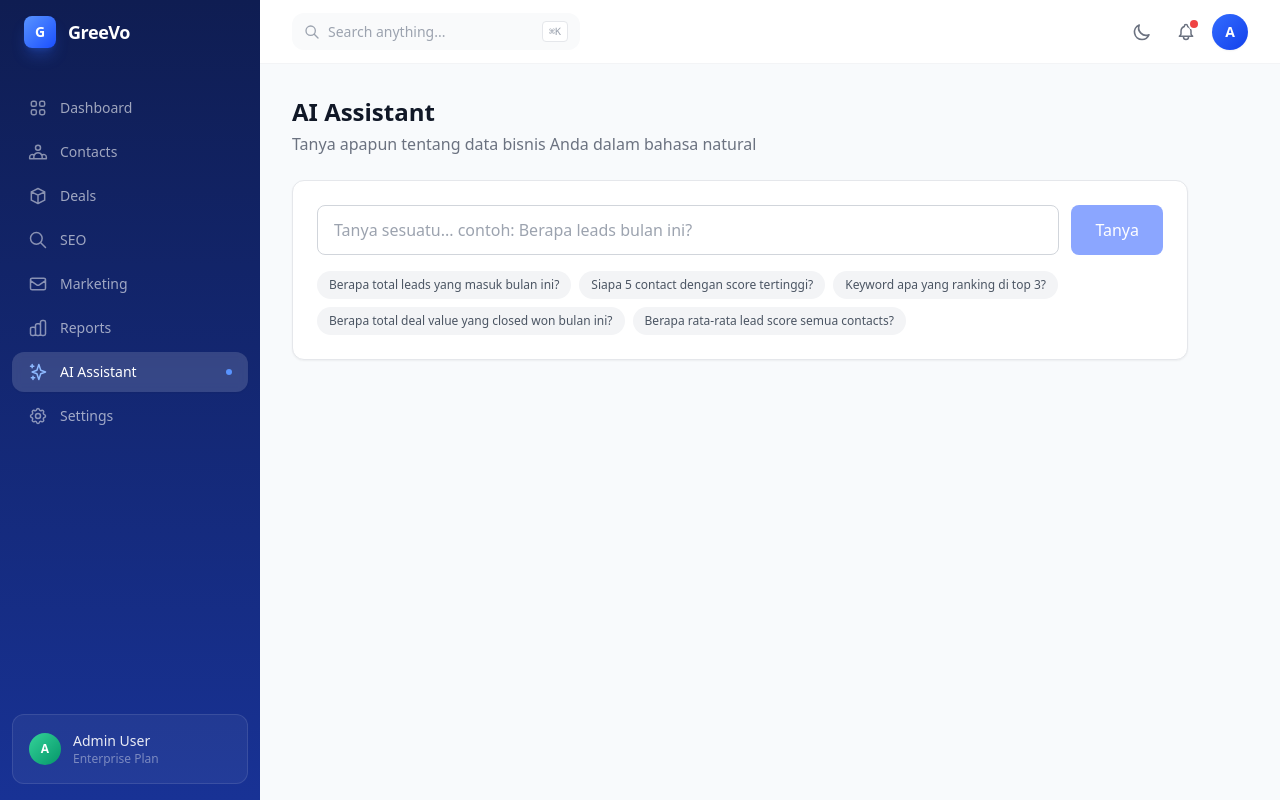
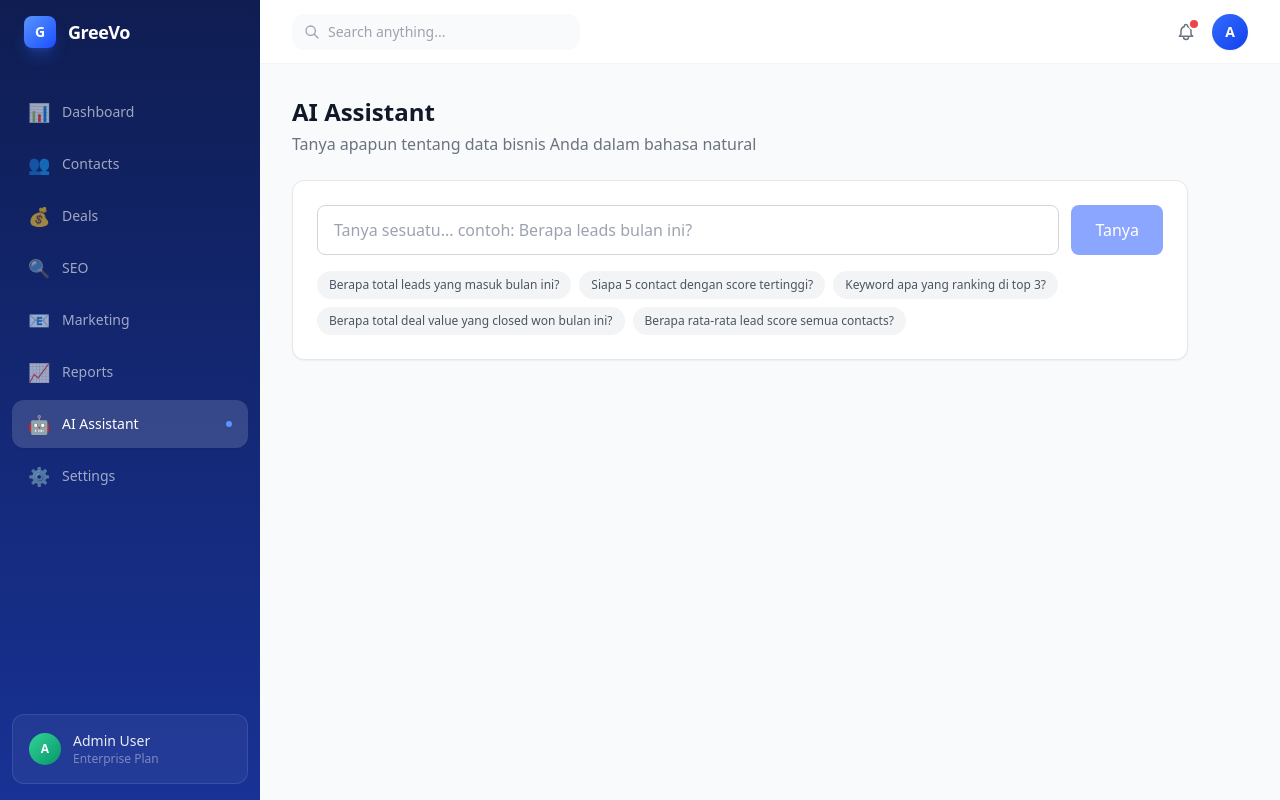
Before and after one commit to dhanimo90/greevo, a Next.js app in the folder dashboard/: page /ai in a window 1280 px wide. Built offline with nearby package versions, Linux system fonts and the light colour scheme.

Commit message:
Fix navigation: simplify sidebar, remove complex components that may cause hydration issues

```diff
--- a/dashboard/src/app/layout.tsx
+++ b/dashboard/src/app/layout.tsx
@@ -1,8 +1,6 @@
 import type { Metadata } from "next";
 import "./globals.css";
 import { Sidebar } from "@/components/sidebar";
-import { ThemeToggle } from "@/components/theme-toggle";
-import { CommandPalette } from "@/components/command-palette";
 
 export const metadata: Metadata = {
   title: "GreeVo Dashboard",
@@ -12,24 +10,17 @@ export const metadata: Metadata = {
 export default function RootLayout({ children }: { children: React.ReactNode }) {
   return (
     <html lang="id">
-      <body className="flex h-screen overflow-hidden">
+      <body className="flex h-screen overflow-hidden bg-slate-50 dark:bg-gray-950">
         <Sidebar />
-        <CommandPalette />
         <div className="flex-1 flex flex-col overflow-hidden">
-          {/* Top Bar */}
           <header className="h-16 bg-white dark:bg-gray-900 border-b border-gray-100 dark:border-gray-800 flex items-center justify-between px-6 lg:px-8 shrink-0">
             <div className="flex items-center gap-4">
-              <button className="lg:hidden p-2 rounded-lg hover:bg-gray-100">
-                <svg className="w-5 h-5 text-gray-600" fill="none" viewBox="0 0 24 24" stroke="currentColor"><path strokeLinecap="round" strokeLinejoin="round" strokeWidth={2} d="M4 6h16M4 12h16M4 18h16"/></svg>
-              </button>
-              <div className="hidden sm:flex items-center gap-2 px-3 py-2 bg-gray-50 rounded-xl w-72">
+              <div className="hidden sm:flex items-center gap-2 px-3 py-2 bg-gray-50 dark:bg-gray-800 rounded-xl w-72">
                 <svg className="w-4 h-4 text-gray-400" fill="none" viewBox="0 0 24 24" stroke="currentColor"><path strokeLinecap="round" strokeLinejoin="round" strokeWidth={2} d="M21 21l-6-6m2-5a7 7 0 11-14 0 7 7 0 0114 0z"/></svg>
-                <input type="text" placeholder="Search anything..." className="bg-transparent text-sm outline-none flex-1 placeholder:text-gray-400" />
-                <kbd className="text-[10px] text-gray-400 bg-white px-1.5 py-0.5 rounded border border-gray-200 font-mono">⌘K</kbd>
+                <input type="text" placeholder="Search anything..." className="bg-transparent text-sm outline-none flex-1 placeholder:text-gray-400 dark:text-gray-200" />
               </div>
             </div>
             <div className="flex items-center gap-2">
-              <ThemeToggle />
               <button className="relative p-2 rounded-xl hover:bg-gray-100 dark:hover:bg-gray-800 transition-colors">
                 <svg className="w-5 h-5 text-gray-500" fill="none" viewBox="0 0 24 24" stroke="currentColor"><path strokeLinecap="round" strokeLinejoin="round" strokeWidth={1.8} d="M15 17h5l-1.405-1.405A2.032 2.032 0 0118 14.158V11a6.002 6.002 0 00-4-5.659V5a2 2 0 10-4 0v.341C7.67 6.165 6 8.388 6 11v3.159c0 .538-.214 1.055-.595 1.436L4 17h5m6 0v1a3 3 0 11-6 0v-1m6 0H9"/></svg>
                 <span className="absolute top-1.5 right-1.5 w-2 h-2 bg-red-500 rounded-full ring-2 ring-white dark:ring-gray-900" />
@@ -39,9 +30,7 @@ export default function RootLayout({ children }: { children: React.ReactNode })
               </div>
             </div>
           </header>
-
-          {/* Main Content */}
-          <main className="flex-1 overflow-y-auto p-6 lg:p-8 animate-fade-in">
+          <main className="flex-1 overflow-y-auto p-6 lg:p-8">
             {children}
           </main>
         </div>
--- a/dashboard/src/components/sidebar.tsx
+++ b/dashboard/src/components/sidebar.tsx
@@ -4,33 +4,21 @@ import { usePathname } from "next/navigation";
 import { cn } from "@/lib/utils";
 
 const navigation = [
-  { name: "Dashboard", href: "/", icon: "grid" },
-  { name: "Contacts", href: "/contacts", icon: "users" },
-  { name: "Deals", href: "/deals", icon: "briefcase" },
-  { name: "SEO", href: "/seo", icon: "search" },
-  { name: "Marketing", href: "/marketing", icon: "mail" },
-  { name: "Reports", href: "/reports", icon: "bar-chart" },
-  { name: "AI Assistant", href: "/ai", icon: "sparkles" },
-  { name: "Settings", href: "/settings", icon: "settings" },
+  { name: "Dashboard", href: "/", icon: "📊" },
+  { name: "Contacts", href: "/contacts", icon: "👥" },
+  { name: "Deals", href: "/deals", icon: "💰" },
+  { name: "SEO", href: "/seo", icon: "🔍" },
+  { name: "Marketing", href: "/marketing", icon: "📧" },
+  { name: "Reports", href: "/reports", icon: "📈" },
+  { name: "AI Assistant", href: "/ai", icon: "🤖" },
+  { name: "Settings", href: "/settings", icon: "⚙️" },
 ];
-
-const iconMap: Record<string, JSX.Element> = {
-  grid: <svg className="w-5 h-5" fill="none" viewBox="0 0 24 24" stroke="currentColor"><path strokeLinecap="round" strokeLinejoin="round" strokeWidth={1.8} d="M4 6a2 2 0 012-2h2a2 2 0 012 2v2a2 2 0 01-2 2H6a2 2 0 01-2-2V6zm10 0a2 2 0 012-2h2a2 2 0 012 2v2a2 2 0 01-2 2h-2a2 2 0 01-2-2V6zM4 16a2 2 0 012-2h2a2 2 0 012 2v2a2 2 0 01-2 2H6a2 2 0 01-2-2v-2zm10 0a2 2 0 012-2h2a2 2 0 012 2v2a2 2 0 01-2 2h-2a2 2 0 01-2-2v-2z"/></svg>,
-  users: <svg className="w-5 h-5" fill="none" viewBox="0 0 24 24" stroke="currentColor"><path strokeLinecap="round" strokeLinejoin="round" strokeWidth={1.8} d="M17 20h5v-2a3 3 0 00-5.356-1.857M17 20H7m10 0v-2c0-.656-.126-1.283-.356-1.857M7 20H2v-2a3 3 0 015.356-1.857M7 20v-2c0-.656.126-1.283.356-1.857m0 0a5.002 5.002 0 019.288 0M15 7a3 3 0 11-6 0 3 3 0 016 0z"/></svg>,
-  briefcase: <svg className="w-5 h-5" fill="none" viewBox="0 0 24 24" stroke="currentColor"><path strokeLinecap="round" strokeLinejoin="round" strokeWidth={1.8} d="M20 7l-8-4-8 4m16 0l-8 4m8-4v10l-8 4m0-10L4 7m8 4v10M4 7v10l8 4"/></svg>,
-  search: <svg className="w-5 h-5" fill="none" viewBox="0 0 24 24" stroke="currentColor"><path strokeLinecap="round" strokeLinejoin="round" strokeWidth={1.8} d="M21 21l-6-6m2-5a7 7 0 11-14 0 7 7 0 0114 0z"/></svg>,
-  mail: <svg className="w-5 h-5" fill="none" viewBox="0 0 24 24" stroke="currentColor"><path strokeLinecap="round" strokeLinejoin="round" strokeWidth={1.8} d="M3 8l7.89 5.26a2 2 0 002.22 0L21 8M5 19h14a2 2 0 002-2V7a2 2 0 00-2-2H5a2 2 0 00-2 2v10a2 2 0 002 2z"/></svg>,
-  "bar-chart": <svg className="w-5 h-5" fill="none" viewBox="0 0 24 24" stroke="currentColor"><path strokeLinecap="round" strokeLinejoin="round" strokeWidth={1.8} d="M9 19v-6a2 2 0 00-2-2H5a2 2 0 00-2 2v6a2 2 0 002 2h2a2 2 0 002-2zm0 0V9a2 2 0 012-2h2a2 2 0 012 2v10m-6 0a2 2 0 002 2h2a2 2 0 002-2m0 0V5a2 2 0 012-2h2a2 2 0 012 2v14a2 2 0 01-2 2h-2a2 2 0 01-2-2z"/></svg>,
-  sparkles: <svg className="w-5 h-5" fill="none" viewBox="0 0 24 24" stroke="currentColor"><path strokeLinecap="round" strokeLinejoin="round" strokeWidth={1.8} d="M5 3v4M3 5h4M6 17v4m-2-2h4m5-16l2.286 6.857L21 12l-5.714 2.143L13 21l-2.286-6.857L5 12l5.714-2.143L13 3z"/></svg>,
-  settings: <svg className="w-5 h-5" fill="none" viewBox="0 0 24 24" stroke="currentColor"><path strokeLinecap="round" strokeLinejoin="round" strokeWidth={1.8} d="M10.325 4.317c.426-1.756 2.924-1.756 3.35 0a1.724 1.724 0 002.573 1.066c1.543-.94 3.31.826 2.37 2.37a1.724 1.724 0 001.066 2.573c1.756.426 1.756 2.924 0 3.35a1.724 1.724 0 00-1.066 2.573c.94 1.543-.826 3.31-2.37 2.37a1.724 1.724 0 00-2.573 1.066c-.426 1.756-2.924 1.756-3.35 0a1.724 1.724 0 00-2.573-1.066c-1.543.94-3.31-.826-2.37-2.37a1.724 1.724 0 00-1.066-2.573c-1.756-.426-1.756-2.924 0-3.35a1.724 1.724 0 001.066-2.573c-.94-1.543.826-3.31 2.37-2.37.996.608 2.296.07 2.572-1.065z"/><path strokeLinecap="round" strokeLinejoin="round" strokeWidth={1.8} d="M15 12a3 3 0 11-6 0 3 3 0 016 0z"/></svg>,
-};
 
 export function Sidebar() {
   const pathname = usePathname();
 
   return (
-    <aside className="hidden lg:flex lg:flex-col lg:w-[260px] bg-gradient-to-b from-brand-950 to-brand-900 text-white">
-      {/* Logo */}
+    <aside className="hidden lg:flex lg:flex-col lg:w-[260px] bg-gradient-to-b from-brand-950 to-brand-900 text-white min-h-screen">
       <div className="flex items-center gap-3 h-16 px-6">
         <div className="w-8 h-8 rounded-lg bg-gradient-to-br from-brand-400 to-brand-600 flex items-center justify-center shadow-lg shadow-brand-500/30">
           <span className="text-white font-bold text-sm">G</span>
@@ -38,7 +26,6 @@ export function Sidebar() {
         <span className="text-lg font-bold tracking-tight">GreeVo</span>
       </div>
 
-      {/* Navigation */}
       <nav className="flex-1 px-3 py-6 space-y-1">
         {navigation.map((item) => {
           const isActive = pathname === item.href;
@@ -49,24 +36,21 @@ export function Sidebar() {
               className={cn(
                 "flex items-center gap-3 px-4 py-2.5 rounded-xl text-sm font-medium transition-all duration-200",
                 isActive
-                  ? "bg-white/15 text-white shadow-sm backdrop-blur-sm"
-                  : "text-white/60 hover:bg-white/8 hover:text-white/90"
+                  ? "bg-white/15 text-white shadow-sm"
+                  : "text-white/60 hover:bg-white/10 hover:text-white/90"
               )}
             >
-              <span className={cn("transition-colors", isActive ? "text-brand-300" : "text-white/50")}>
-                {iconMap[item.icon]}
-              </span>
-              {item.name}
+              <span className="text-lg">{item.icon}</span>
+              <span>{item.name}</span>
               {isActive && <span className="ml-auto w-1.5 h-1.5 rounded-full bg-brand-400" />}
             </Link>
           );
         })}
       </nav>
 
-      {/* Footer */}
       <div className="p-4 mx-3 mb-4 rounded-xl bg-white/5 border border-white/10">
         <div className="flex items-center gap-3">
-          <div className="w-8 h-8 rounded-full bg-gradient-to-br from-emerald-400 to-emerald-600 flex items-center justify-center text-xs font-bold">
+          <div className="w-8 h-8 rounded-full bg-gradient-to-br from-emerald-400 to-emerald-600 flex items-center justify-center text-xs font-bold text-white">
             A
           </div>
           <div className="flex-1 min-w-0">
```
